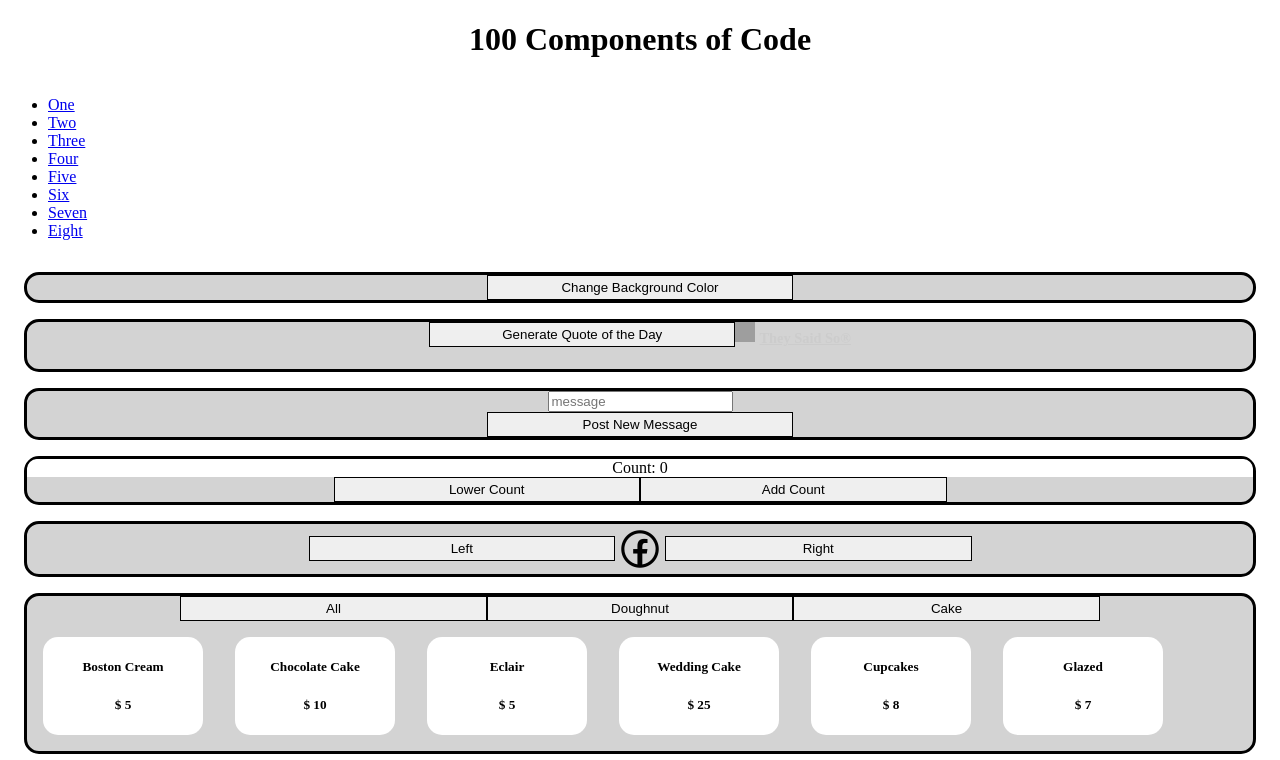
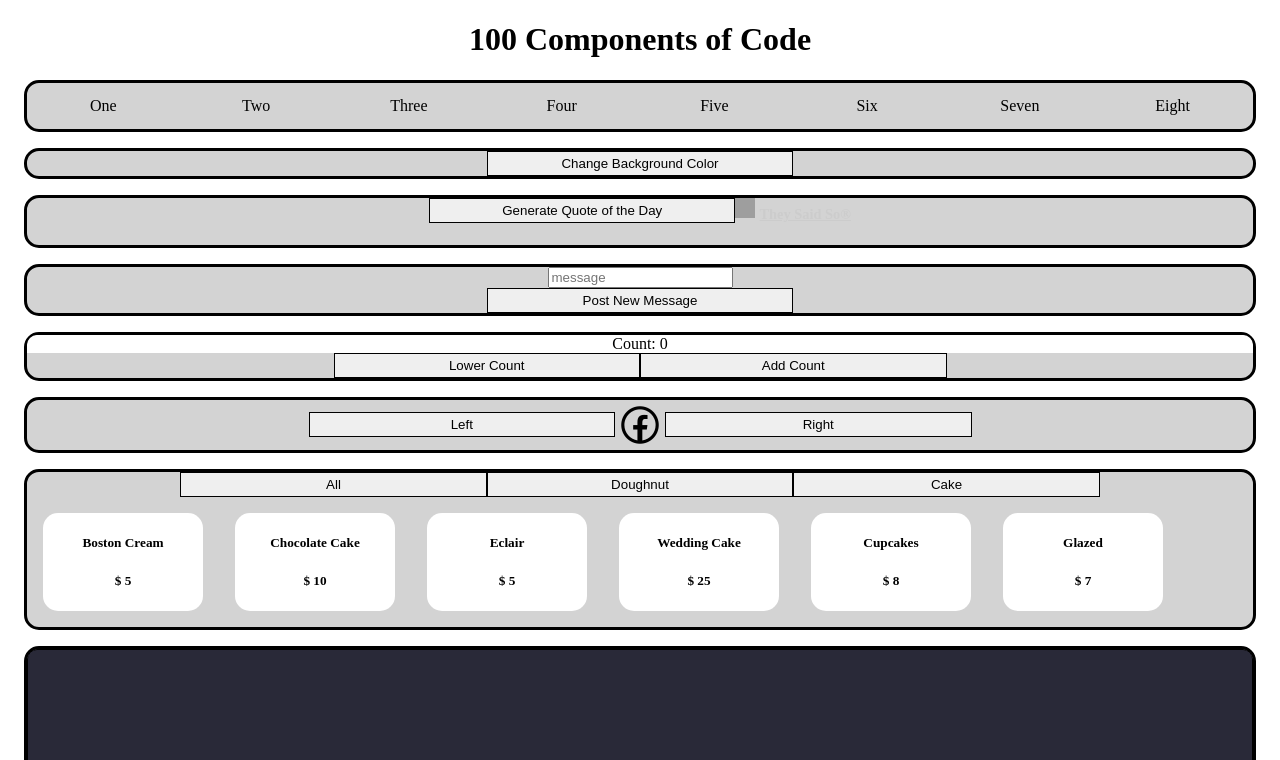
Before and after one commit to zjschulz/onehundred, a React (Create React App) app in the folder onehundred-frontend/: page / in a window 1280 px wide. Shown: the top 760 px of the page. Built offline with nearby package versions, Linux system fonts and the light colour scheme; grey boxes are pictures that could not be loaded.

Commit message:
update styling

```diff
--- a/onehundred-frontend/src/components/Navbar.js
+++ b/onehundred-frontend/src/components/Navbar.js
@@ -4,21 +4,17 @@ export default class Navbar extends React.Component {
 
   render() {
     return (
-        <div className="Navbar">
+      <div>
         <center><h1>100 Components of Code</h1></center>
-        <nav className="navbar navbar-expand-lg navbar-dark bg-primary">
-          <div className="collapse navbar-collapse" style={{display: "flex"}}>
-            <ul className="navbar-nav mr-auto">
-              <li className="nav-item"><a href="#One">One</a></li>
-              <li className="nav-item"><a href="#Two">Two</a></li>
-              <li className="nav-item"><a href="#Three">Three</a></li>
-              <li className="nav-item"><a href="#Four">Four</a></li>
-              <li className="nav-item"><a href="#Five">Five</a></li>
-              <li className="nav-item"><a href="#Six">Six</a></li>
-              <li className="nav-item"><a href="#Seven">Seven</a></li>
-              <li className="nav-item"><a href="#Eight">Eight</a></li>
-            </ul>
-          </div>
+        <nav className="Navbar">
+            <a href="#One">One</a>
+            <a href="#Two">Two</a>
+            <a href="#Three">Three</a>
+            <a href="#Four">Four</a>
+            <a href="#Five">Five</a>
+            <a href="#Six">Six</a>
+            <a href="#Seven">Seven</a>
+            <a href="#Eight">Eight</a>
         </nav>
       </div>
     )
--- a/onehundred-frontend/src/components/Seven.js
+++ b/onehundred-frontend/src/components/Seven.js
@@ -1,5 +1,5 @@
 import React, { Component } from 'react';
-import '../style/calculator.css';
+import '../style/style.css';
 
 export default class Seven extends Component {
 
--- a/onehundred-frontend/src/components/ThreeA.js
+++ b/onehundred-frontend/src/components/ThreeA.js
@@ -4,8 +4,9 @@ export default class ThreeA extends Component {
 
     render(){
         return(
-            <div className="ThreeA" style={{background: 'white'}}>
+            <div className="ThreeA" style={{background: 'white', borderRadius: "0px"}}>
             {this.props.message}
+            <p></p>
             </div>
         )
     }
--- a/onehundred-frontend/src/style/calculator.css
+++ b/onehundred-frontend/src/style/style.css
@@ -48,3 +48,26 @@ button:hover{
 div {
   border-radius: 15px;
 }
+
+.Navbar {
+  border-radius: 15px;
+  background-color: lightgrey;
+  overflow: hidden;
+  border-style: solid;
+  margin: 1rem;
+  text-align: center;
+}
+
+.Navbar a {
+  float: left;
+  color: black;
+  text-align: center;
+  padding: 14px 16px;
+  text-decoration: none;
+  font-size: 16px;
+  width: 9.85%;
+}
+
+.Navbar a:hover {
+  background-color: white;
+}
```
